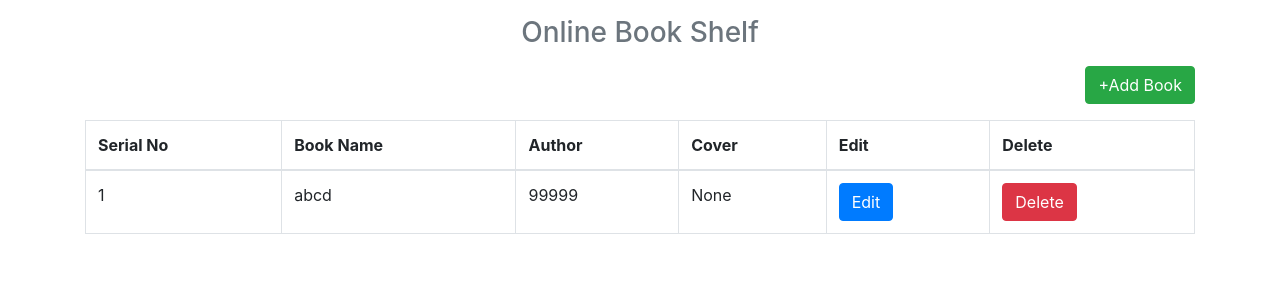
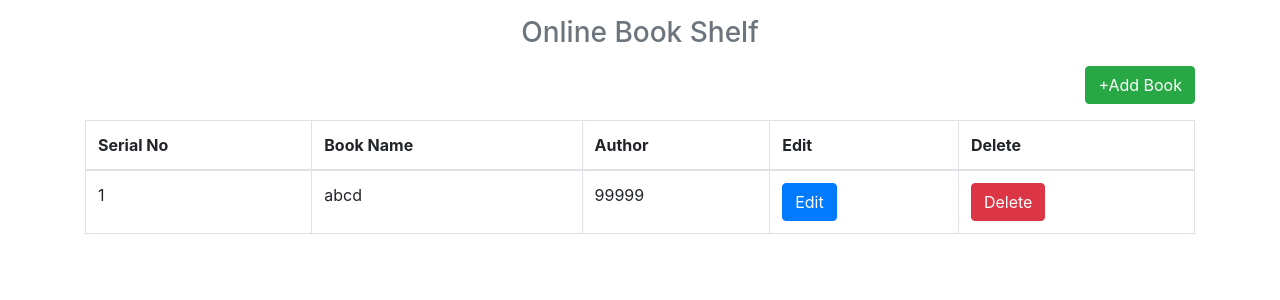
Before and after one commit to instantsofttech/Books-Library, a Flask app: page / in a window 1280 px wide. Shown: the top 300 px of the page. Run offline with Flask 2, Linux system fonts and the light colour scheme; data comes from the database, SQL or seed files in the repository; both versions use the stored data as it was before the commit; some libraries are stand-ins or nearby versions.

Commit message:
reverting changes

```diff
--- a/app.py
+++ b/app.py
@@ -1,7 +1,26 @@
 
-from flask import Flask, render_template, request, redirect, url_for, flash
+
+from fileinput import filename
+from flask import Flask, render_template, request, redirect, url_for, flash, abort
 import sqlite3 as sql
+import os
+from resizeimage import resizeimage
+from PIL import Image
+
+
 app = Flask(__name__)
+#app.config['UPLOAD_DIR'] = 'static/Uploads'
+#root_dir = r'C:\Users\punit\Desktop\ABCD\crudapp\static\Uploads'
+
+
+# def get_post(uid):
+#    con = sql.connect("db_web.db")
+#    con.row_factory = sql.Row
+#   book = con.execute('SELECT * FROM books WHERE uid = ?', (uid,)).fetchone()
+#   con.close()
+#   if book is None:
+#       abort(404)
+#   return book
 
 
 @app.route("/")
@@ -21,29 +40,33 @@ def add_book():
     if request.method == 'POST':
         bookname = request.form['bookname']
         author = request.form['author']
-        cover = request.form['cover']
+
+        #cover = request.files['cover']
+        #cover.save(os.path.join(app.config['UPLOAD_DIR'], cover.filename))
         con = sql.connect(
             "db_web.db")
         cur = con.cursor()
-        cur.execute("insert into users(BOOKNAME,AUTHOR,COVER) values (?,?,?)",
-                    (bookname, author, cover))
+        cur.execute("insert into books(BOOKNAME,AUTHOR) values (?,?)",
+                    (bookname, author))
         con.commit()
         flash('Book Added', 'success')
+
         return redirect(url_for("index"))
+
     return render_template("add_book.html")
 
 
-@app.route("/edit_book/<string:uid>", methods=['POST', 'GET'])
+@ app.route("/edit_book/<string:uid>", methods=['POST', 'GET'])
 def edit_book(uid):
     if request.method == 'POST':
         bookname = request.form['bookname']
         author = request.form['author']
-        cover = request.form['cover']
+     #  /* cover = request.files['cover']*/
         con = sql.connect(
             "db_web.db")
         cur = con.cursor()
-        cur.execute("update books set BOOKNAME=?,AUTHOR=?,COVER=? where UID=?",
-                    (bookname, author, cover, uid))
+        cur.execute("update books set BOOKNAME=?,AUTHOR=? where UID=?",
+                    (bookname, author, uid))
         con.commit()
         flash('Book Updated', 'success')
         return redirect(url_for("index"))
@@ -56,7 +79,7 @@ def edit_book(uid):
     return render_template("edit_book.html", datas=data)
 
 
-@app.route("/delete_book/<string:uid>", methods=['GET'])
+@ app.route("/delete_book/<string:uid>", methods=['GET'])
 def delete_book(uid):
     con = sql.connect(
         "db_web.db")
--- a/templates/edit_book.html
+++ b/templates/edit_book.html
@@ -16,10 +16,12 @@
                 <input type='text' name='author' required class='form-control' value='{{datas.AUTHOR}}'>
             </div>
 
-            <div class='form-group'>
+            <!--
+            /<div class='form-group' enctype='multipart/form-data'>
                 <label>Cover</label>
-                <input type='text' name='cover' required class='form-control' value='{{datas.COVER}}'>
+                <input type='file' name='file' value='{{datas.COVER}}'>
             </div>
+        -->
 
             <input type='submit' value='Submit' class='btn btn-primary'>
 
--- a/templates/index.html
+++ b/templates/index.html
@@ -9,7 +9,6 @@
         <th>Serial No</th>
         <th>Book Name</th>
         <th>Author</th>
-        <th>Cover</th>
         <th>Edit</th>
         <th>Delete</th>
     </thead>
@@ -20,7 +19,6 @@
             <td>{{loop.index}}</td>
             <td>{{row.BOOKNAME}}</td>
             <td>{{row.AUTHOR}}</td>
-            <td>{{row.COVER}}</td>
             <td><a href='{{url_for("edit_book",uid=row.UID)}}' class='btn btn-primary'>Edit</a></td>
             <td><a href='{{url_for("delete_book",uid=row.UID)}}' class='btn btn-danger'
                     onclick='return confirm("Do you want to delete the book")'>Delete</a></td>
```
Also changed, not shown: requirements.txt (+7 -0 lines), templates/add_book.html (+4 -4 lines), db_web.db.
